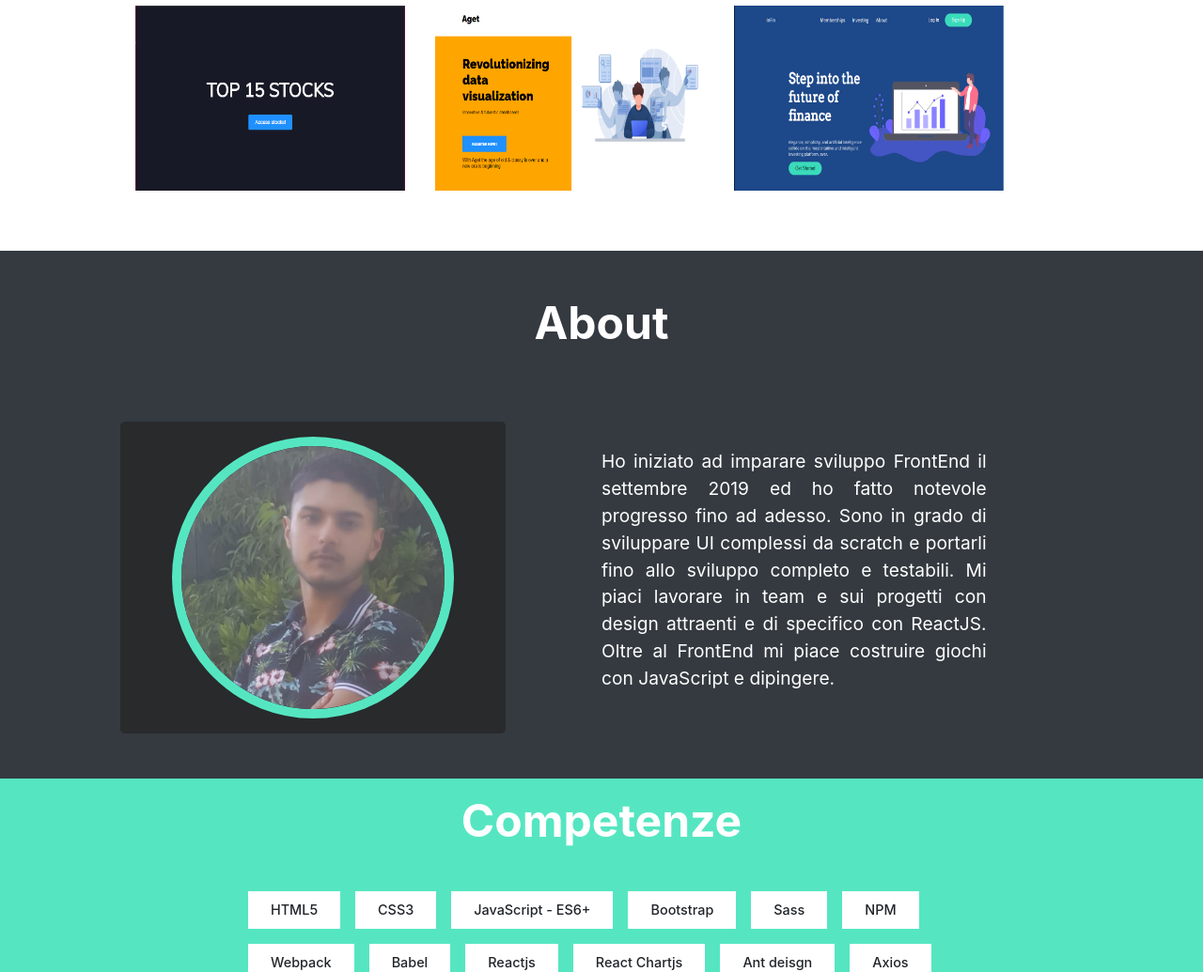
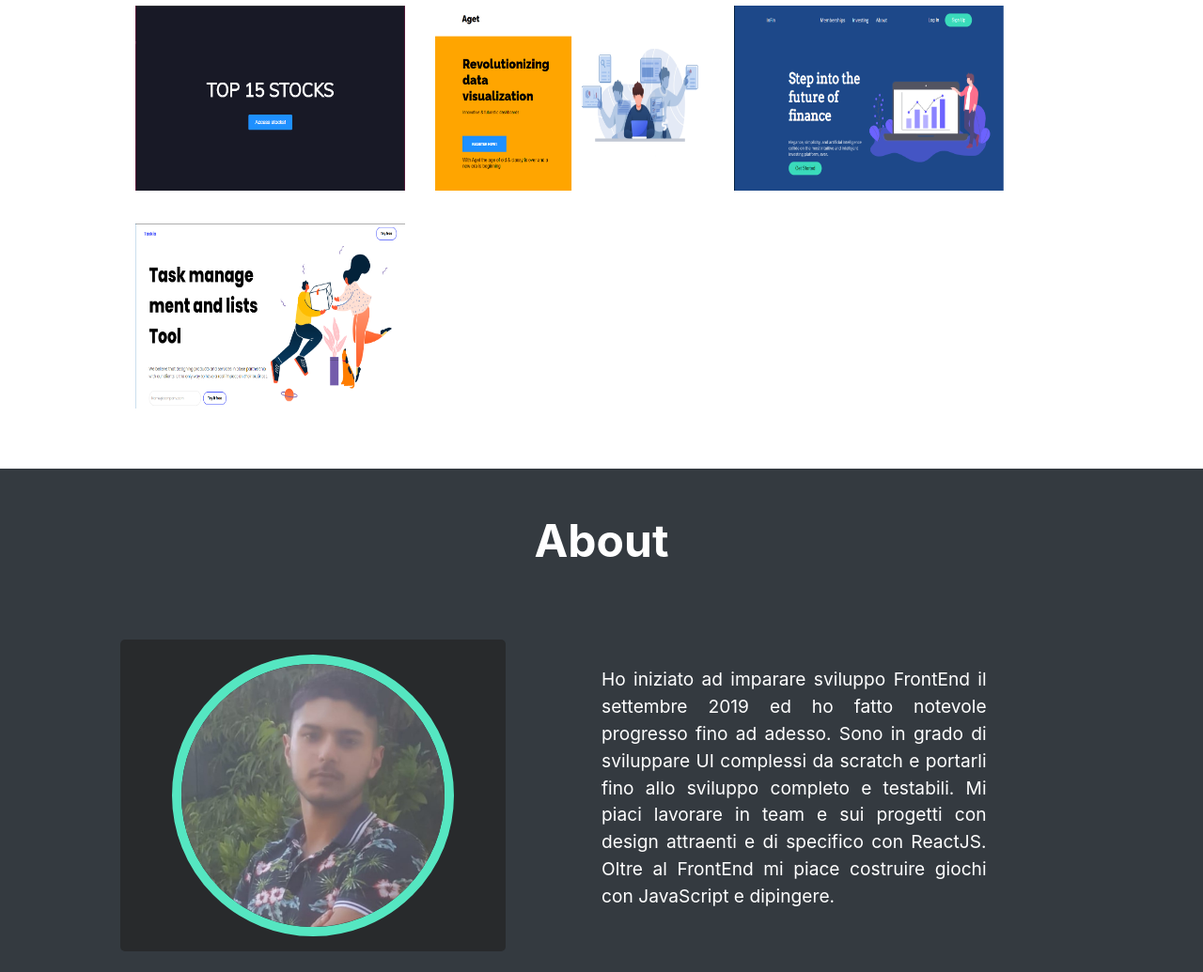
Before and after one commit to vikysingh/portfolio, a website built with webpack: page index.html in a window 1280 px wide. Shown: the part 2082-3117 px from the top of the page at 94% size. Built offline with nearby package versions, Linux system fonts and the light colour scheme.

Commit message:
Add files via upload

```diff
--- a/index.html
+++ b/index.html
@@ -205,6 +205,29 @@
                     <img src="./src/assets/infin.PNG" alt="CosmeticCommerce" >
                 </div>
 
+                <div class="progetti_card m-lg-3 m-md-2 m-xs-4" id="infin-progetto">
+                    <div class="progetti_card_body w-100 h-100 d-flex justify-content-center align-items-center">
+
+                        <a href="https://github.com/vikysingh/creative-landing-page"
+                        target="_blank" class="text-dark mx-3">
+                            <svg id="progetti-code-icon" viewBox="0 0 16 16"class="bi bi-code-slash" fill="currentColor"
+                                xmlns="http://www.w3.org/2000/svg">
+                                <path fill-rule="evenodd" d="M4.854 4.146a.5.5 0 0 1 0 .708L1.707 8l3.147 3.146a.5.5 0 0 1-.708.708l-3.5-3.5a.5.5 0 0 1 0-.708l3.5-3.5a.5.5 0 0 1 .708 0zm6.292 0a.5.5 0 0 0 0 .708L14.293 8l-3.147 3.146a.5.5 0 0 0 .708.708l3.5-3.5a.5.5 0 0 0 0-.708l-3.5-3.5a.5.5 0 0 0-.708 0zm-.999-3.124a.5.5 0 0 1 .33.625l-4 13a.5.5 0 0 1-.955-.294l4-13a.5.5 0 0 1 .625-.33z"/>
+                            </svg>
+                        </a>
+
+                        <a href="https://taskia-tool.netlify.app/" target="_blank" class="text-dark mx-3">
+                            <svg id="progetti-view-icon" viewBox="0 0 16 16" class="bi bi-eye-fill " fill="currentColor" xmlns="http://www.w3.org/2000/svg">
+                                <path d="M10.5 8a2.5 2.5 0 1 1-5 0 2.5 2.5 0 0 1 5 0z"/>
+                                <path fill-rule="evenodd" d="M0 8s3-5.5 8-5.5S16 8 16 8s-3 5.5-8 5.5S0 8 0 8zm8 3.5a3.5 3.5 0 1 0 0-7 3.5 3.5 0 0 0 0 7z"/>
+                            </svg>
+                        </a>
+
+                    </div>
+
+                    <img src="./src/assets/taskia-landing.PNG" alt="CosmeticCommerce" >
+                </div>
+
             </div>
         </section>
 
```
Also changed, not shown: src/assets/taskia-landing.PNG (added).
